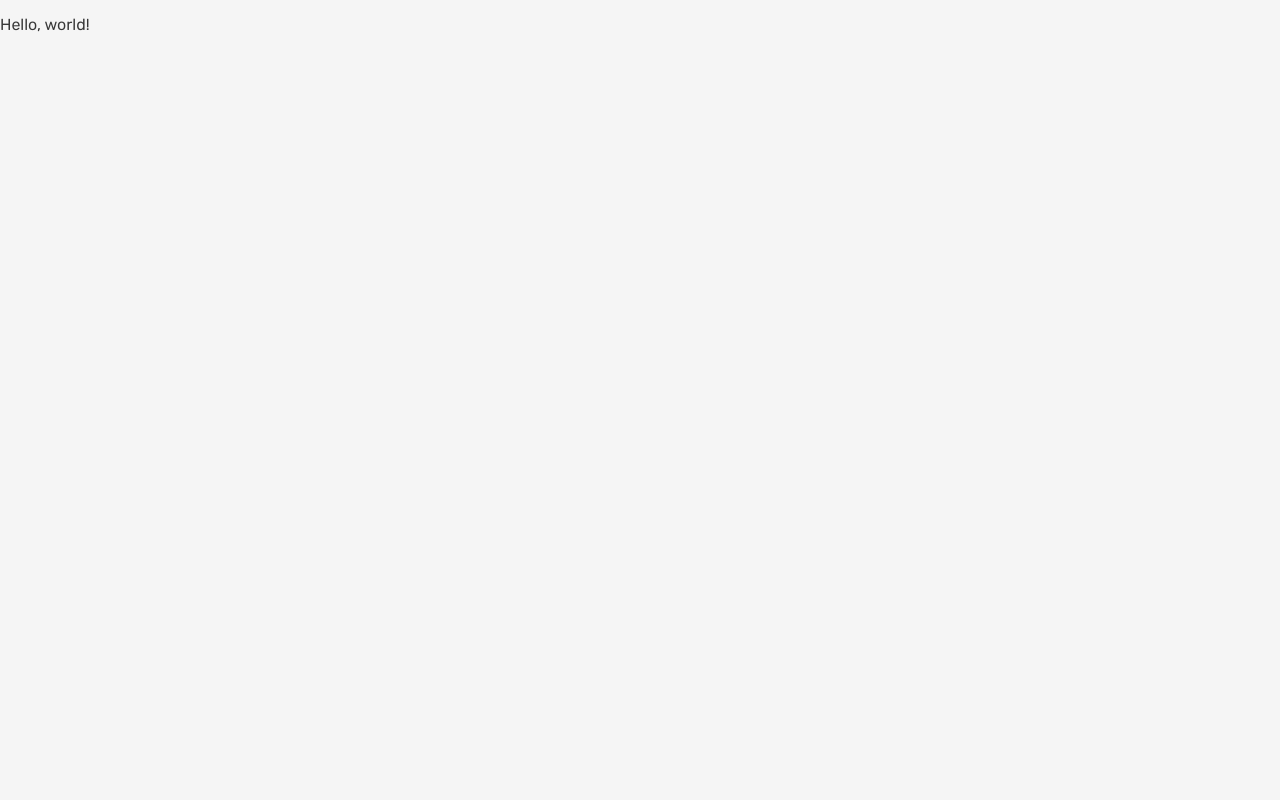
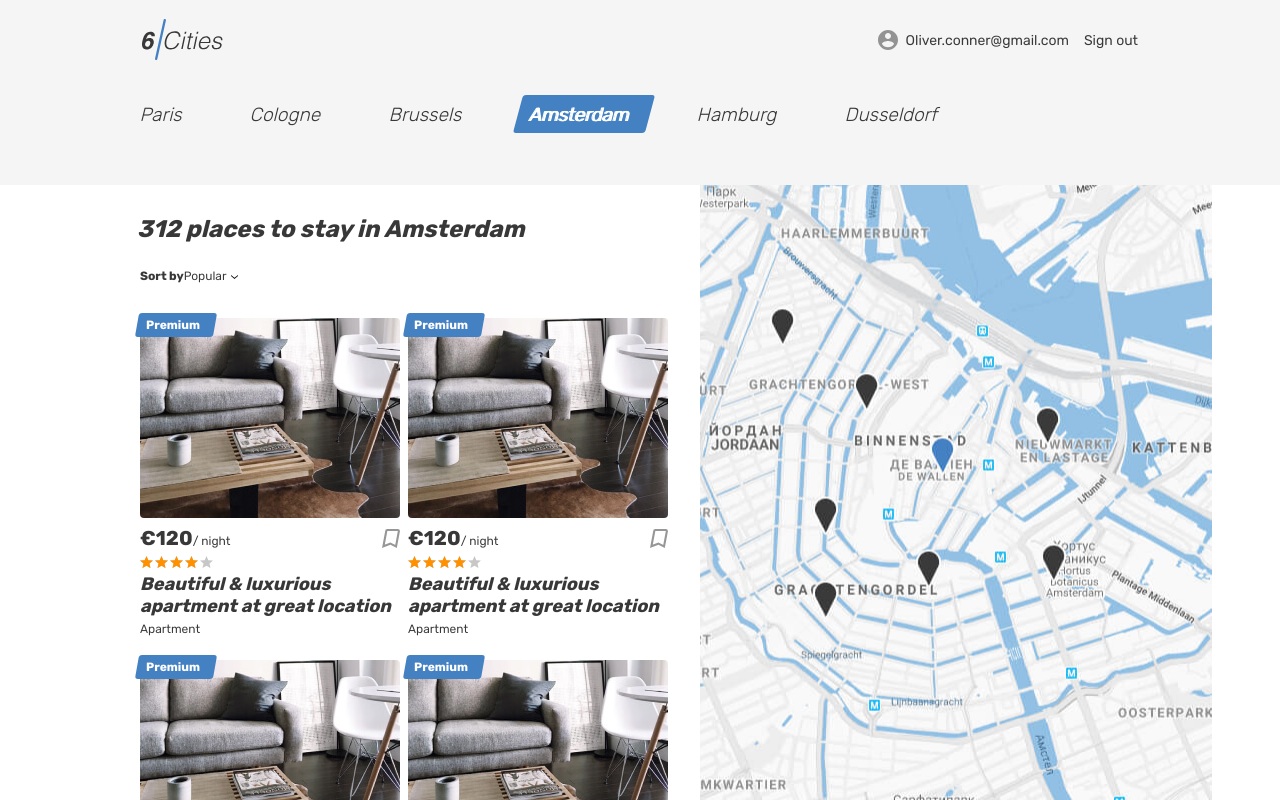
Before and after one commit to nikkypizza/502263-six-cities-7, a React (Create React App) app in the folder project/: page / in a window 1280 px wide. Built offline with nearby package versions, Linux system fonts and the light colour scheme.

Commit message:
Adds basic main page components

```diff
--- /dev/null
+++ b/project/src/components/ad-card/ad-card.jsx
@@ -0,0 +1,42 @@
+import React from 'react';
+
+function AdCard() {
+  return (
+    <article className="cities__place-card place-card">
+      <div className="place-card__mark">
+        <span>Premium</span>
+      </div>
+      <div className="cities__image-wrapper place-card__image-wrapper">
+        <a href="#">
+          <img className="place-card__image" src="img/apartment-01.jpg" width="260" height="200" alt="Place image" />
+        </a>
+      </div>
+      <div className="place-card__info">
+        <div className="place-card__price-wrapper">
+          <div className="place-card__price">
+            <b className="place-card__price-value">€120</b>
+            <span className="place-card__price-text">/&nbsp;night</span>
+          </div>
+          <button className="place-card__bookmark-button button" type="button">
+            <svg className="place-card__bookmark-icon" width="18" height="19">
+              <use xlinkHref="#icon-bookmark"></use>
+            </svg>
+            <span className="visually-hidden">To bookmarks</span>
+          </button>
+        </div>
+        <div className="place-card__rating rating">
+          <div className="place-card__stars rating__stars">
+            <span style={{ width: '80%' }}></span>
+            <span className="visually-hidden">Rating</span>
+          </div>
+        </div>
+        <h2 className="place-card__name">
+          <a href="#">Beautiful &amp; luxurious apartment at great location</a>
+        </h2>
+        <p className="place-card__type">Apartment</p>
+      </div>
+    </article>
+  );
+}
+
+export default AdCard;
--- /dev/null
+++ b/project/src/components/ad-list/ad-list.jsx
@@ -0,0 +1,18 @@
+import React from 'react';
+import AdCard from '../ad-card/ad-card.jsx';
+import PropTypes from 'prop-types';
+
+
+function AdList({ ads }) {
+  return (
+    <div className="cities__places-list places__list tabs__content">
+      {ads.map(() => <AdCard key={Math.random() * Math.random()} />)}
+    </div>
+  );
+}
+
+AdList.propTypes = {
+  ads: PropTypes.arrayOf(PropTypes.object).isRequired,
+};
+
+export default AdList;
--- a/project/src/components/app/app.jsx
+++ b/project/src/components/app/app.jsx
@@ -1,7 +1,15 @@
 import React from 'react';
+import MainScreen from '../main-screen/main-screen.jsx';
+import PropTypes from 'prop-types';
 
-function App() {
-  return <p>Hello, world!</p>;
+function App({ ads }) {
+  return (
+    <MainScreen ads={ads} />
+  );
 }
 
+App.propTypes = {
+  ads: PropTypes.arrayOf(PropTypes.object).isRequired,
+};
+
 export default App;
--- /dev/null
+++ b/project/src/components/main-screen/main-screen.jsx
@@ -0,0 +1,116 @@
+import React from 'react';
+import AdList from '../ad-list/ad-list.jsx';
+import PropTypes from 'prop-types';
+
+function MainScreen({ ads }) {
+  return (
+    <>
+      <div style={{ display: 'none' }}>
+        <svg xmlns="http://www.w3.org/2000/svg"><symbol id="icon-arrow-select" viewBox="0 0 7 4"><path fillRule="evenodd" clipRule="evenodd" d="M0 0l3.5 2.813L7 0v1.084L3.5 4 0 1.084V0z"></path></symbol><symbol id="icon-bookmark" viewBox="0 0 17 18"><path d="M3.993 2.185l.017-.092V2c0-.554.449-1 .99-1h10c.522 0 .957.41.997.923l-2.736 14.59-4.814-2.407-.39-.195-.408.153L1.31 16.44 3.993 2.185z"></path></symbol><symbol id="icon-star" viewBox="0 0 13 12"><path fillRule="evenodd" clipRule="evenodd" d="M6.5 9.644L10.517 12 9.451 7.56 13 4.573l-4.674-.386L6.5 0 4.673 4.187 0 4.573 3.549 7.56 2.483 12 6.5 9.644z"></path></symbol></svg>
+      </div>
+
+      <div className="page page--gray page--main">
+        <header className="header">
+          <div className="container">
+            <div className="header__wrapper">
+              <div className="header__left">
+                <a className="header__logo-link header__logo-link--active">
+                  <img className="header__logo" src="img/logo.svg" alt="6 cities logo" width="81" height="41" />
+                </a>
+              </div>
+              <nav className="header__nav">
+                <ul className="header__nav-list">
+                  <li className="header__nav-item user">
+                    <a className="header__nav-link header__nav-link--profile" href="#">
+                      <div className="header__avatar-wrapper user__avatar-wrapper">
+                      </div>
+                      <span className="header__user-name user__name">Oliver.conner@gmail.com</span>
+                    </a>
+                  </li>
+                  <li className="header__nav-item">
+                    <a className="header__nav-link" href="#">
+                      <span className="header__signout">Sign out</span>
+                    </a>
+                  </li>
+                </ul>
+              </nav>
+            </div>
+          </div>
+        </header>
+
+        <main className="page__main page__main--index">
+          <h1 className="visually-hidden">Cities</h1>
+          <div className="tabs">
+            <section className="locations container">
+              <ul className="locations__list tabs__list">
+                <li className="locations__item">
+                  <a className="locations__item-link tabs__item" href="#">
+                    <span>Paris</span>
+                  </a>
+                </li>
+                <li className="locations__item">
+                  <a className="locations__item-link tabs__item" href="#">
+                    <span>Cologne</span>
+                  </a>
+                </li>
+                <li className="locations__item">
+                  <a className="locations__item-link tabs__item" href="#">
+                    <span>Brussels</span>
+                  </a>
+                </li>
+                <li className="locations__item">
+                  <a className="locations__item-link tabs__item tabs__item--active">
+                    <span>Amsterdam</span>
+                  </a>
+                </li>
+                <li className="locations__item">
+                  <a className="locations__item-link tabs__item" href="#">
+                    <span>Hamburg</span>
+                  </a>
+                </li>
+                <li className="locations__item">
+                  <a className="locations__item-link tabs__item" href="#">
+                    <span>Dusseldorf</span>
+                  </a>
+                </li>
+              </ul>
+            </section>
+          </div>
+          <div className="cities">
+            <div className="cities__places-container container">
+              <section className="cities__places places">
+                <h2 className="visually-hidden">Places</h2>
+                <b className="places__found">312 places to stay in Amsterdam</b>
+                <form className="places__sorting" action="#" method="get">
+                  <span className="places__sorting-caption">Sort by</span>
+                  <span className="places__sorting-type" tabIndex="0">
+                    Popular
+                    <svg className="places__sorting-arrow" width="7" height="4">
+                      <use xlinkHref="#icon-arrow-select"></use>
+                    </svg>
+                  </span>
+                  <ul className="places__options places__options--custom">
+                    <li className="places__option places__option--active" tabIndex="0">Popular</li>
+                    <li className="places__option" tabIndex="0">Price: low to high</li>
+                    <li className="places__option" tabIndex="0">Price: high to low</li>
+                    <li className="places__option" tabIndex="0">Top rated first</li>
+                  </ul>
+                </form>
+                <AdList ads={ads} />
+              </section>
+              <div className="cities__right-section">
+                <section className="cities__map map"></section>
+              </div>
+            </div>
+          </div>
+        </main>
+      </div>
+    </>
+  );
+}
+
+MainScreen.propTypes = {
+  ads: PropTypes.arrayOf(PropTypes.object).isRequired,
+};
+
+export default MainScreen;
--- a/project/src/index.js
+++ b/project/src/index.js
@@ -2,8 +2,14 @@
 import ReactDOM from 'react-dom';
 import App from './components/app/app';
 
+const Setting = {
+  ADS: [{}, {}, {}, {}, {}],
+};
+
 ReactDOM.render(
   <React.StrictMode>
-    <App />
+    <App
+      ads={Setting.ADS}
+    />
   </React.StrictMode>,
   document.getElementById('root'));
```
Also changed, not shown: 1 other file (tests, documents, lock files or other folders).
